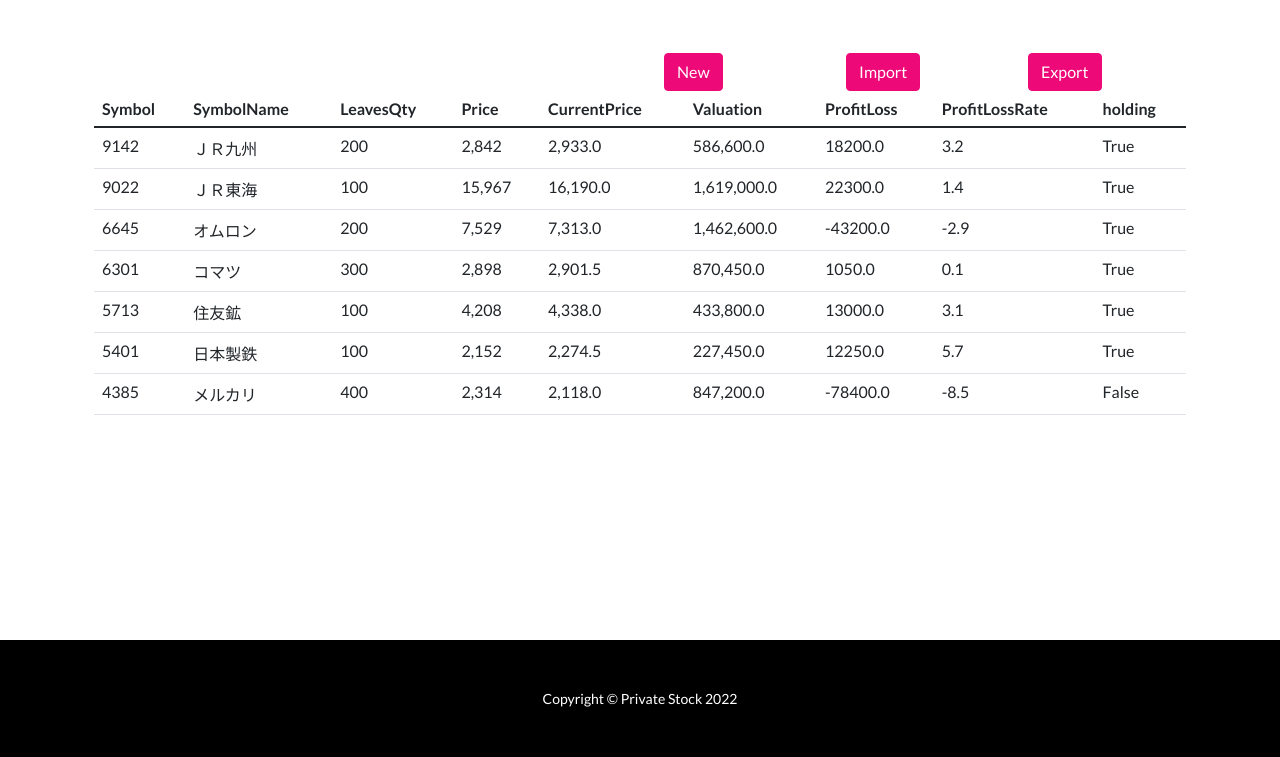
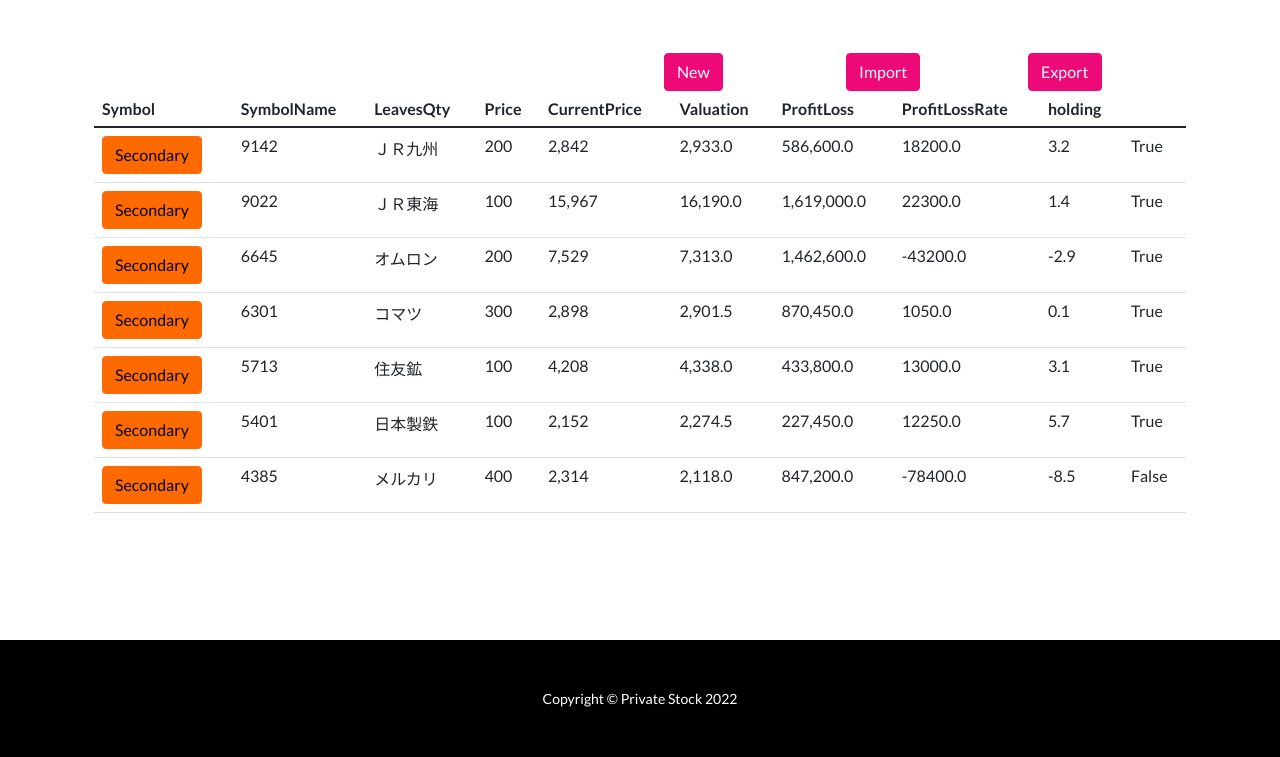
Before and after one commit to e92eda/winStock, a Django app: page /stock-list/ in a window 1280 px wide. Shown: the part 67-824 px from the top of the page. Run offline with Django 4.2, Linux system fonts and the light colour scheme; a user stored in the database is signed in; data comes from the database, SQL or seed files in the repository; both versions use the stored data as it was after the commit; some libraries are stand-ins or nearby versions.

Commit message:
9/6 未実装、 user ID :1としておく Bootstrapの部分を少し変更、３桁ごと、カンマ Update動作不良を改善, Stock hold Button追加　形のみ

```diff
--- a/stock/templates/stock_list.html
+++ b/stock/templates/stock_list.html
@@ -41,6 +41,9 @@
           <tbody>
             {% for stock in stock_list %}
               <tr>
+                  <td>
+                      <button type="button" class="btn btn-secondary">Secondary</button>
+                  </td>
                   <td>{{ stock.Symbol }}</td>
                   <td>{{ stock.SymbolName }}</td>
                   <td>{{ stock.LeavesQty | intcomma}}</td>
```
Also changed, not shown: db.sqlite3.
